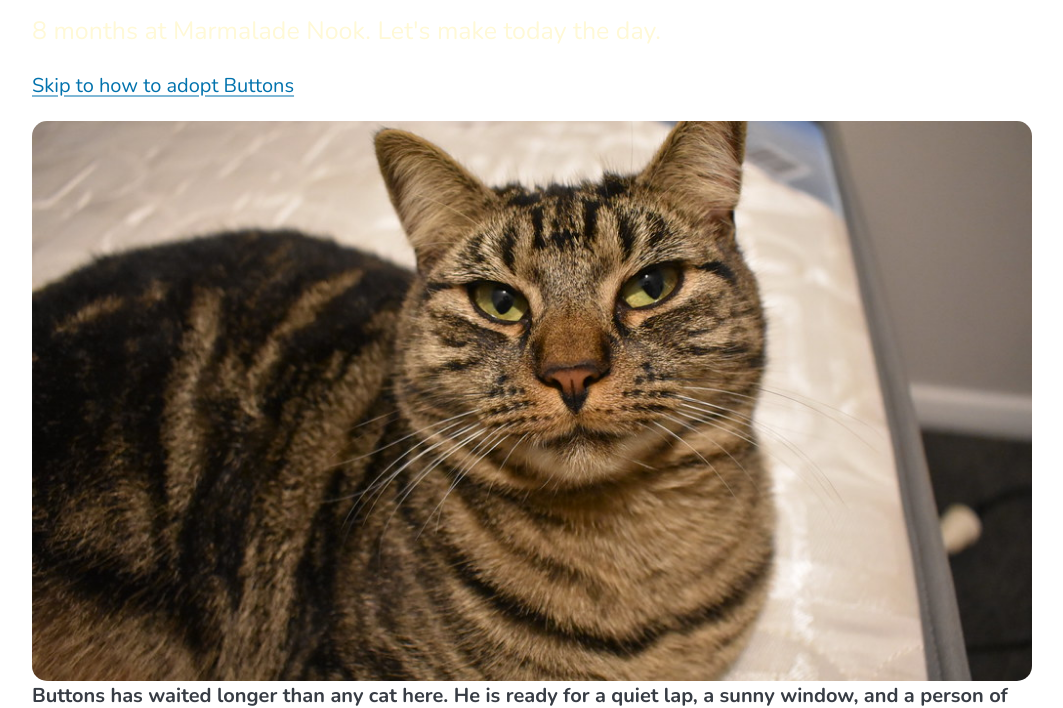
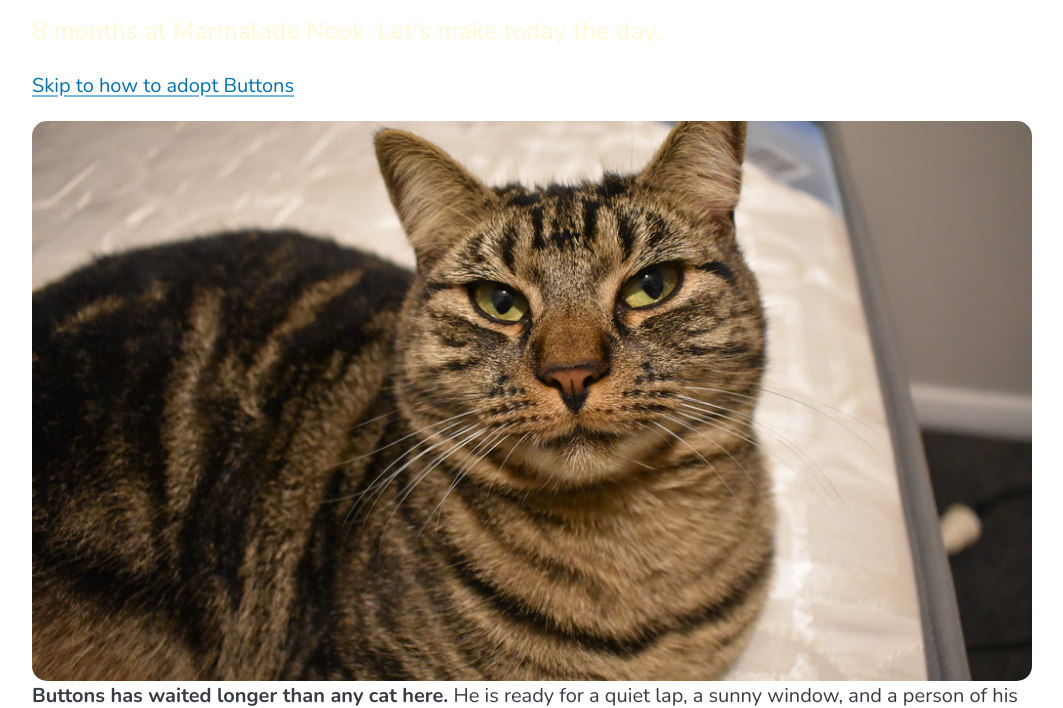
Before and after one commit to KevinikaL/buttons-rescue, a plain HTML site: page index.html in a window 1280 px wide. Shown: the part 92-800 px from the top of the page, without its empty margins (108-1171 px from the left). Drawn offline with nearby package versions, Linux system fonts and the light colour scheme.

Commit message:
stop the bold at one sentence closes #2

```diff
--- a/index.html
+++ b/index.html
@@ -14,7 +14,7 @@
     <p class="tagline">8 months at Marmalade Nook. Let's make today the day.</p>
     <p><a href="#howtoadopt">Skip to how to adopt Buttons</a></p>
     <img class="photo" src="buttons.jpg" alt="">
-    <p><b>Buttons has waited longer than any cat here. He is ready for a quiet lap, a sunny window, and a person of his own.</p>
+    <p><b>Buttons has waited longer than any cat here.</b> He is ready for a quiet lap, a sunny window, and a person of his own.</p>
     <div class="story">
       <h2>His story</h2>
       <p></p>
```
